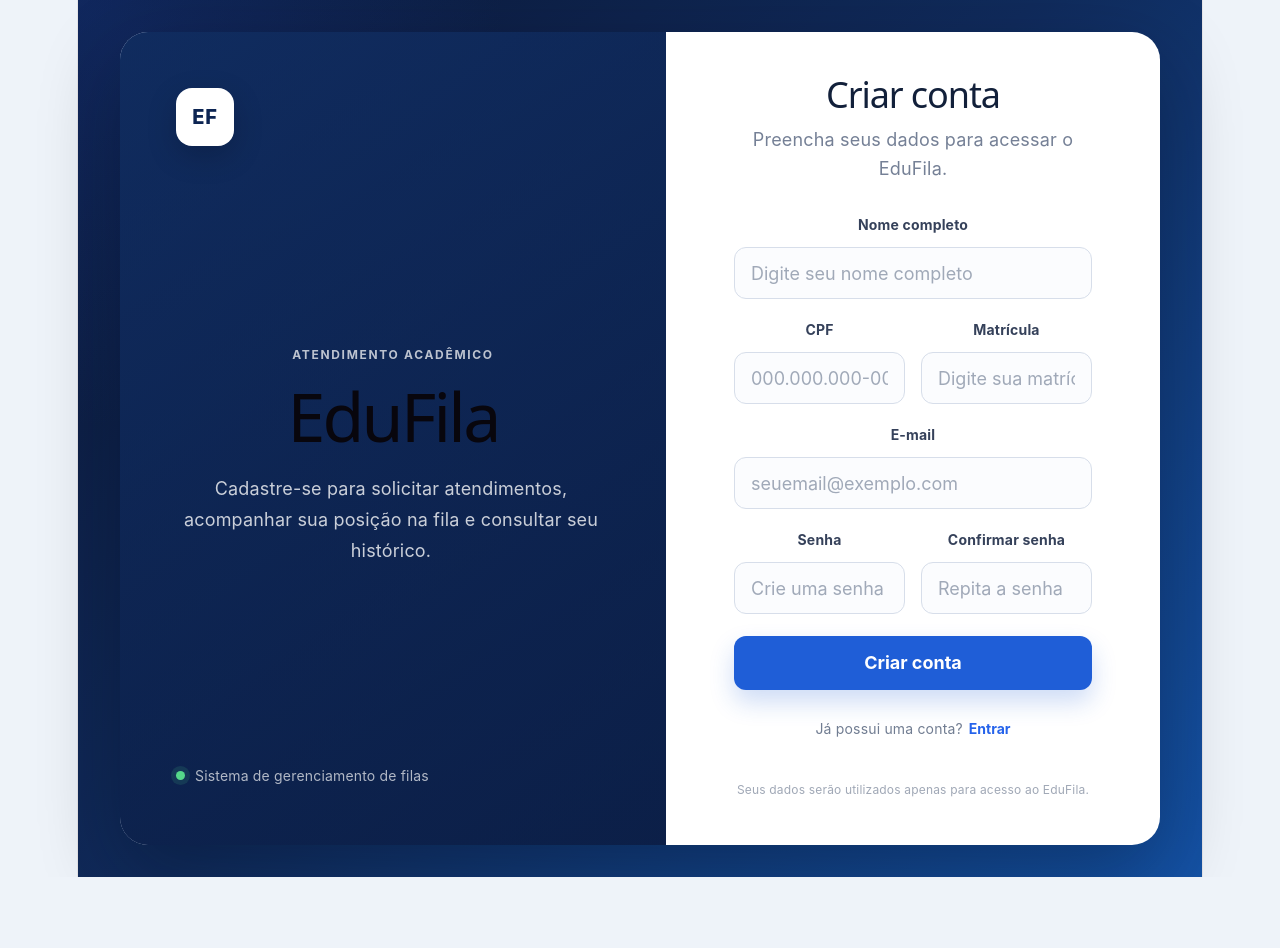
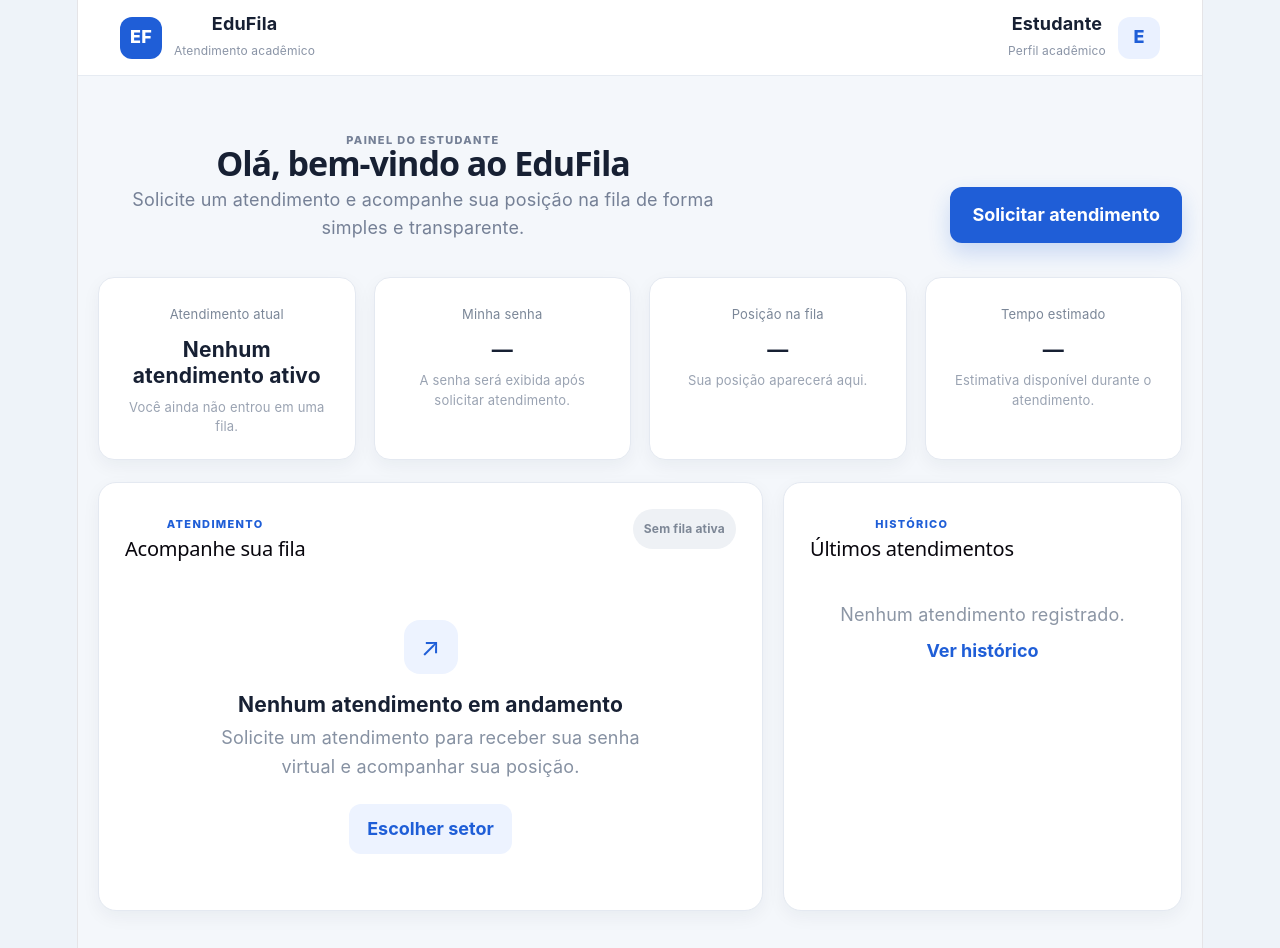
Before and after one commit to jarbaslutero22/edufila-ui, a React (Vite) app: page / in a window 1280 px wide. Shown: the top 948 px of the page. Before the commit the page ends 877 px from the top, so only its background shows below. Built offline with nearby package versions, Linux system fonts and the light colour scheme.

Commit message:
feat: implementa dashboard do estudante

```diff
--- a/src/App.css
+++ b/src/App.css
@@ -319,3 +319,281 @@ button {
     padding-bottom: 32px;
   }
 }
+
+.dashboard-page {
+  min-height: 100vh;
+  background: #f4f7fb;
+  color: #172033;
+}
+
+.dashboard-header {
+  height: 76px;
+  display: flex;
+  align-items: center;
+  justify-content: space-between;
+  padding: 0 42px;
+  background: #ffffff;
+  border-bottom: 1px solid #e6ebf2;
+}
+
+.dashboard-brand,
+.dashboard-user {
+  display: flex;
+  align-items: center;
+  gap: 12px;
+}
+
+.dashboard-brand > div:last-child,
+.dashboard-user > div:first-child {
+  display: grid;
+}
+
+.dashboard-brand strong,
+.dashboard-user strong {
+  color: #172033;
+}
+
+.dashboard-brand span,
+.dashboard-user span {
+  color: #8a94a6;
+  font-size: 12px;
+}
+
+.brand-badge-small,
+.user-avatar {
+  width: 42px;
+  height: 42px;
+  display: grid;
+  place-items: center;
+  border-radius: 12px;
+  font-weight: 800;
+}
+
+.brand-badge-small {
+  color: #ffffff;
+  background: #1f5ed7;
+}
+
+.user-avatar {
+  color: #1f5ed7;
+  background: #eaf1ff;
+}
+
+.dashboard-container {
+  width: min(1180px, calc(100% - 40px));
+  margin: 0 auto;
+  padding: 46px 0 60px;
+}
+
+.welcome-section {
+  display: flex;
+  align-items: flex-end;
+  justify-content: space-between;
+  gap: 30px;
+}
+
+.eyebrow-dashboard,
+.panel-overline {
+  margin: 0 0 8px;
+  color: #1f5ed7;
+  font-size: 11px;
+  font-weight: 800;
+  letter-spacing: 0.12em;
+}
+
+.welcome-section h1 {
+  margin: 0;
+  font-size: 34px;
+  letter-spacing: -0.03em;
+}
+
+.welcome-section p {
+  max-width: 650px;
+  margin: 10px 0 0;
+  color: #758096;
+  line-height: 1.6;
+}
+
+.dashboard-primary-button,
+.secondary-button {
+  border: 0;
+  border-radius: 12px;
+  font-weight: 700;
+}
+
+.dashboard-primary-button {
+  padding: 15px 22px;
+  color: #ffffff;
+  background: #1f5ed7;
+  box-shadow: 0 10px 22px rgba(31, 94, 215, 0.2);
+}
+
+.dashboard-cards {
+  display: grid;
+  grid-template-columns: repeat(4, 1fr);
+  gap: 18px;
+  margin-top: 34px;
+}
+
+.info-card,
+.dashboard-panel {
+  border: 1px solid #e4e9f1;
+  background: #ffffff;
+  box-shadow: 0 6px 18px rgba(21, 34, 58, 0.05);
+}
+
+.info-card {
+  padding: 22px;
+  border-radius: 16px;
+}
+
+.card-label {
+  color: #7b8798;
+  font-size: 13px;
+}
+
+.info-card strong {
+  display: block;
+  margin-top: 10px;
+  font-size: 21px;
+}
+
+.info-card p {
+  margin: 8px 0 0;
+  color: #9aa3b2;
+  font-size: 13px;
+  line-height: 1.5;
+}
+
+.dashboard-grid {
+  display: grid;
+  grid-template-columns: 1.5fr 0.9fr;
+  gap: 20px;
+  margin-top: 22px;
+}
+
+.dashboard-panel {
+  padding: 26px;
+  border-radius: 18px;
+}
+
+.panel-heading {
+  display: flex;
+  justify-content: space-between;
+  gap: 20px;
+}
+
+.panel-heading h2 {
+  margin: 0;
+  font-size: 20px;
+}
+
+.status-badge {
+  height: fit-content;
+  padding: 7px 11px;
+  border-radius: 999px;
+  color: #7d8796;
+  background: #eef1f5;
+  font-size: 12px;
+  font-weight: 700;
+}
+
+.empty-state {
+  display: grid;
+  justify-items: center;
+  padding: 60px 20px 30px;
+  text-align: center;
+}
+
+.empty-icon {
+  width: 54px;
+  height: 54px;
+  display: grid;
+  place-items: center;
+  border-radius: 16px;
+  color: #1f5ed7;
+  background: #edf3ff;
+  font-size: 25px;
+}
+
+.empty-state h3 {
+  margin: 18px 0 6px;
+}
+
+.empty-state p {
+  max-width: 440px;
+  margin: 0;
+  color: #8691a2;
+  line-height: 1.6;
+}
+
+.secondary-button {
+  margin-top: 22px;
+  padding: 12px 18px;
+  color: #1f5ed7;
+  background: #edf3ff;
+}
+
+.history-empty {
+  padding: 42px 0 16px;
+  color: #8c96a5;
+}
+
+.text-button {
+  margin-top: 10px;
+  padding: 0;
+  border: 0;
+  background: transparent;
+  color: #1f5ed7;
+  font-weight: 700;
+}
+
+@media (max-width: 920px) {
+  .dashboard-cards {
+    grid-template-columns: repeat(2, 1fr);
+  }
+
+  .dashboard-grid {
+    grid-template-columns: 1fr;
+  }
+}
+
+@media (max-width: 620px) {
+  .dashboard-header {
+    padding: 0 20px;
+  }
+
+  .dashboard-user > div:first-child {
+    display: none;
+  }
+
+  .dashboard-container {
+    width: min(100% - 28px, 1180px);
+    padding-top: 30px;
+  }
+
+  .welcome-section {
+    align-items: stretch;
+    flex-direction: column;
+  }
+
+  .welcome-section h1 {
+    font-size: 28px;
+  }
+
+  .dashboard-cards {
+    grid-template-columns: 1fr;
+  }
+
+  .dashboard-primary-button {
+    width: 100%;
+  }
+}
+
+.welcome-section h1 {
+  margin: 0;
+  font-size: 34px;
+  letter-spacing: -0.03em;
+  color: #172033;
+  font-weight: 800;
+}
--- a/src/App.jsx
+++ b/src/App.jsx
@@ -1,7 +1,7 @@
-import Cadastro from "./pages/Cadastro"
+import DashboardEstudante from "./pages/DashboardEstudante"
 
 function App() {
-  return <Cadastro />
+  return <DashboardEstudante />
 }
 
 export default App
--- a/src/pages/DashboardEstudante.jsx
+++ b/src/pages/DashboardEstudante.jsx
@@ -0,0 +1,109 @@
+import "../App.css"
+
+function DashboardEstudante() {
+  return (
+    <main className="dashboard-page">
+      <header className="dashboard-header">
+        <div className="dashboard-brand">
+          <div className="brand-badge-small">EF</div>
+          <div>
+            <strong>EduFila</strong>
+            <span>Atendimento acadêmico</span>
+          </div>
+        </div>
+
+        <div className="dashboard-user">
+          <div>
+            <strong>Estudante</strong>
+            <span>Perfil acadêmico</span>
+          </div>
+          <div className="user-avatar">E</div>
+        </div>
+      </header>
+
+      <section className="dashboard-container">
+        <div className="welcome-section">
+          <div>
+            <p className="eyebrow-dashboard">PAINEL DO ESTUDANTE</p>
+            <h1>Olá, bem-vindo ao EduFila</h1>
+            <p>
+              Solicite um atendimento e acompanhe sua posição na fila de forma
+              simples e transparente.
+            </p>
+          </div>
+
+          <button className="dashboard-primary-button">
+            Solicitar atendimento
+          </button>
+        </div>
+
+        <section className="dashboard-cards">
+          <article className="info-card">
+            <span className="card-label">Atendimento atual</span>
+            <strong>Nenhum atendimento ativo</strong>
+            <p>Você ainda não entrou em uma fila.</p>
+          </article>
+
+          <article className="info-card">
+            <span className="card-label">Minha senha</span>
+            <strong>—</strong>
+            <p>A senha será exibida após solicitar atendimento.</p>
+          </article>
+
+          <article className="info-card">
+            <span className="card-label">Posição na fila</span>
+            <strong>—</strong>
+            <p>Sua posição aparecerá aqui.</p>
+          </article>
+
+          <article className="info-card">
+            <span className="card-label">Tempo estimado</span>
+            <strong>—</strong>
+            <p>Estimativa disponível durante o atendimento.</p>
+          </article>
+        </section>
+
+        <section className="dashboard-grid">
+          <article className="dashboard-panel">
+            <div className="panel-heading">
+              <div>
+                <span className="panel-overline">ATENDIMENTO</span>
+                <h2>Acompanhe sua fila</h2>
+              </div>
+
+              <span className="status-badge">Sem fila ativa</span>
+            </div>
+
+            <div className="empty-state">
+              <div className="empty-icon">↗</div>
+              <h3>Nenhum atendimento em andamento</h3>
+              <p>
+                Solicite um atendimento para receber sua senha virtual e
+                acompanhar sua posição.
+              </p>
+              <button className="secondary-button">
+                Escolher setor
+              </button>
+            </div>
+          </article>
+
+          <aside className="dashboard-panel history-panel">
+            <div className="panel-heading">
+              <div>
+                <span className="panel-overline">HISTÓRICO</span>
+                <h2>Últimos atendimentos</h2>
+              </div>
+            </div>
+
+            <div className="history-empty">
+              <p>Nenhum atendimento registrado.</p>
+              <button className="text-button">Ver histórico</button>
+            </div>
+          </aside>
+        </section>
+      </section>
+    </main>
+  )
+}
+
+export default DashboardEstudante
```
